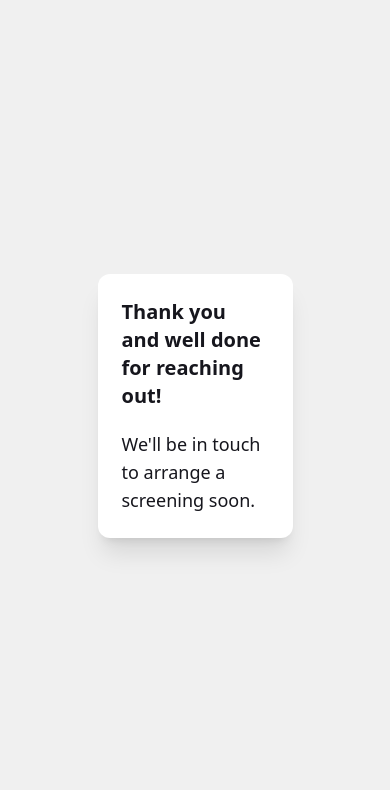
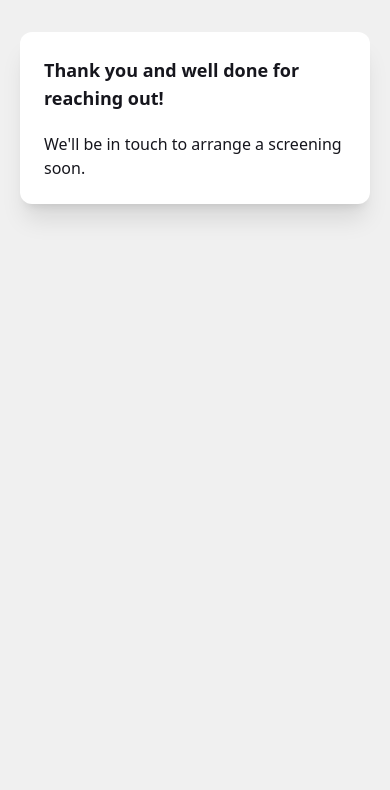
Before and after one commit to Mx-Crvr/audit_dudit, a website: page dist/thankyou.html in a window 390 px wide. Shown: the part 77-867 px from the top of the page. Drawn offline with Linux system fonts and the light colour scheme.

Commit message:
made responsive

```diff
--- a/dist/thankyou.html
+++ b/dist/thankyou.html
@@ -7,13 +7,13 @@
   <link rel="stylesheet" href="./main.css">
 </head>
 <body class="bg-white text-black">
-  <header class="max-w-5xl mx-auto">
+  <header class="px-5 md:px-12 lg:px-16 mx-auto">
     <img src="./imgs/pex-logo.webp" alt="PEx Logo">
   </header>
 
-  <main class="max-w-5xl mx-auto text-lg  flex justify-center items-center h-screen">
-    <div class="container bg-[#fff] p-6 shadow-xl rounded-xl flex flex-col items-center justify-center gap-5 w-1/2 mx-auto">
-      <h1 class="text-xl font-semibold">Thank you and well done for reaching out!</h1>
+  <main class="px-5 md:px-12 lg:px-16 md:text-lg my-12 h-screen">
+    <div class="q-container bg-[#fff] p-6 shadow-xl rounded-xl flex flex-col items-center justify-center gap-5 mx-auto">
+      <h1 class="text-lg md:text-xl font-semibold">Thank you and well done for reaching out!</h1>
       <p>We'll be in touch to arrange a screening soon.</p>
     </div>
   </main>
```
Also changed, not shown: dist/d_test.html (+1 -1 lines).
